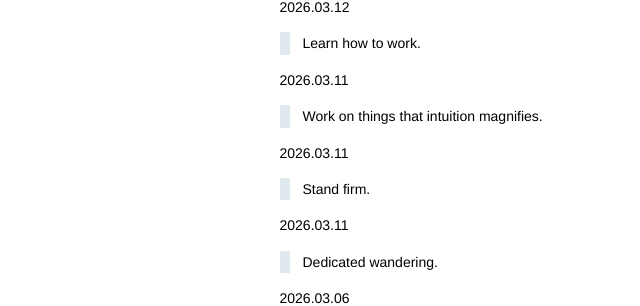
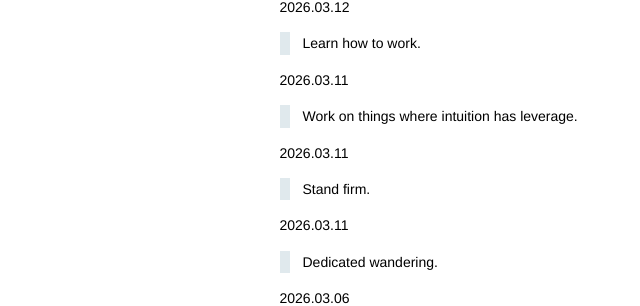
Before and after one commit to kidlj/awei, a Jekyll site: the page built from _wiki/will.md, in a window 1280 px wide and 900 px high. Shown: the part 285-591 px from the top of the window, without its empty margins (68-708 px from the left). Built offline with Jekyll 4.4.1, drawn with Linux system fonts in a browser that asks for light colours.

Commit message:
update will

```diff
--- a/_wiki/will.md
+++ b/_wiki/will.md
@@ -16,7 +16,7 @@ title: Will
 
 2026.03.11
 
-> Work on things that intuition magnifies.
+> Work on things where intuition has leverage.
 
 2026.03.11
 
```
